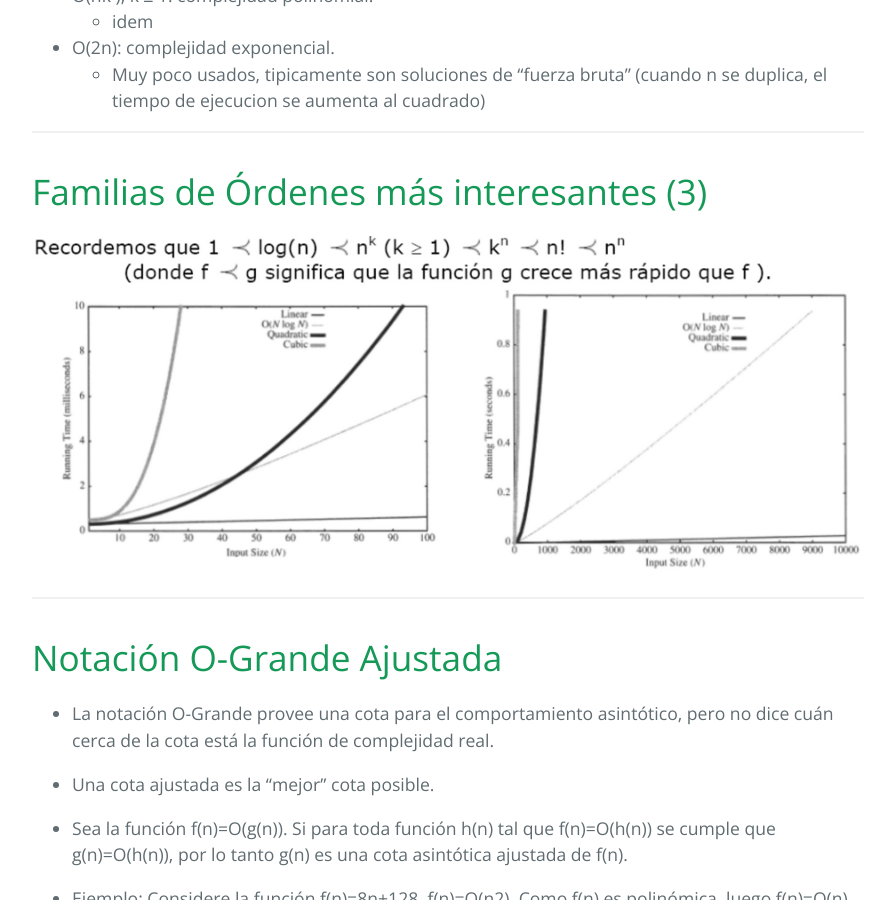
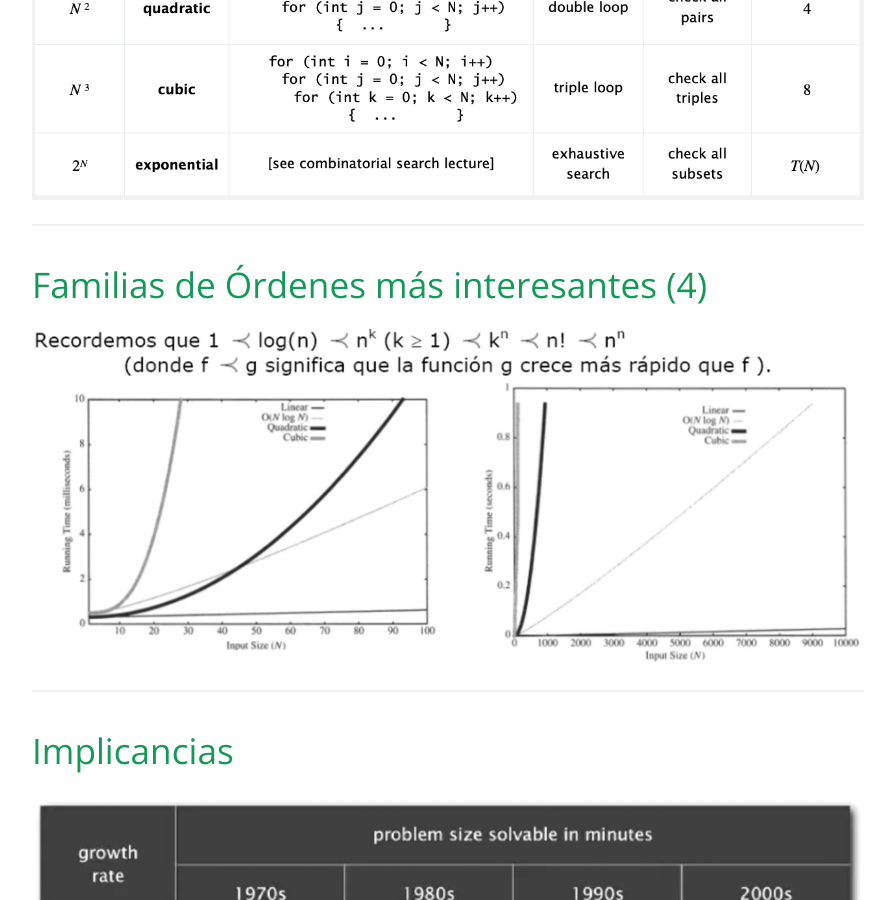
Before and after one commit to FacultadDeIngenieria/ayed, a Jekyll site: the page built from presentation/introduction/presentation.md, in a window 1280 px wide and 900 px high, scrolled down 13250 px. Shown: the whole window, without its empty margins (192-1087 px from the left). Built offline with Jekyll 4.4.1, drawn with Linux system fonts in a browser that asks for light colours; our own code applies the rules of GitHub Pages for plain Markdown files; some of the changed text lies outside the part shown.

Commit message:
Minor updates to Intro to algorithms.

```diff
--- a/presentation/introduction/presentation.md
+++ b/presentation/introduction/presentation.md
@@ -266,7 +266,7 @@ When we look at input sizes large enough to make only the order of growth of the
   * Expresión asintótica, cota superior
   * Cuánto tarda como máximo
 
-* omega: Ω(g(n))
+* Omega: Ω(g(n))
   * Cota asintótica inferior
   * Cuánto tarda como mínimo
 
@@ -373,7 +373,19 @@ Utilizar log n para logaritmo en base 2 y ln n para logaritmo neperiano  (cuando
 
 # Familias de Órdenes más interesantes (3)
 
-![]({{site.baseurl}}/presentation/introduction/ordenes.jpg)
+![]({{site.baseurl}}/presentation/introduction/orders_table.png)
+
+---
+
+# Familias de Órdenes más interesantes (4)
+
+![]({{site.baseurl}}/presentation/introduction/orders_graph.jpg)
+
+---
+
+# Implicancias
+
+![]({{site.baseurl}}/presentation/introduction/practical_implications.png)
 
 ---
 
```
Also changed, not shown: other parts of presentation/introduction/presentation.md (+3 -3 lines), presentation/introduction/orders_graph.jpg (renamed from presentation/introduction/ordenes.jpg), presentation/introduction/orders_table.png (added), presentation/introduction/practical_implications.png (added).
